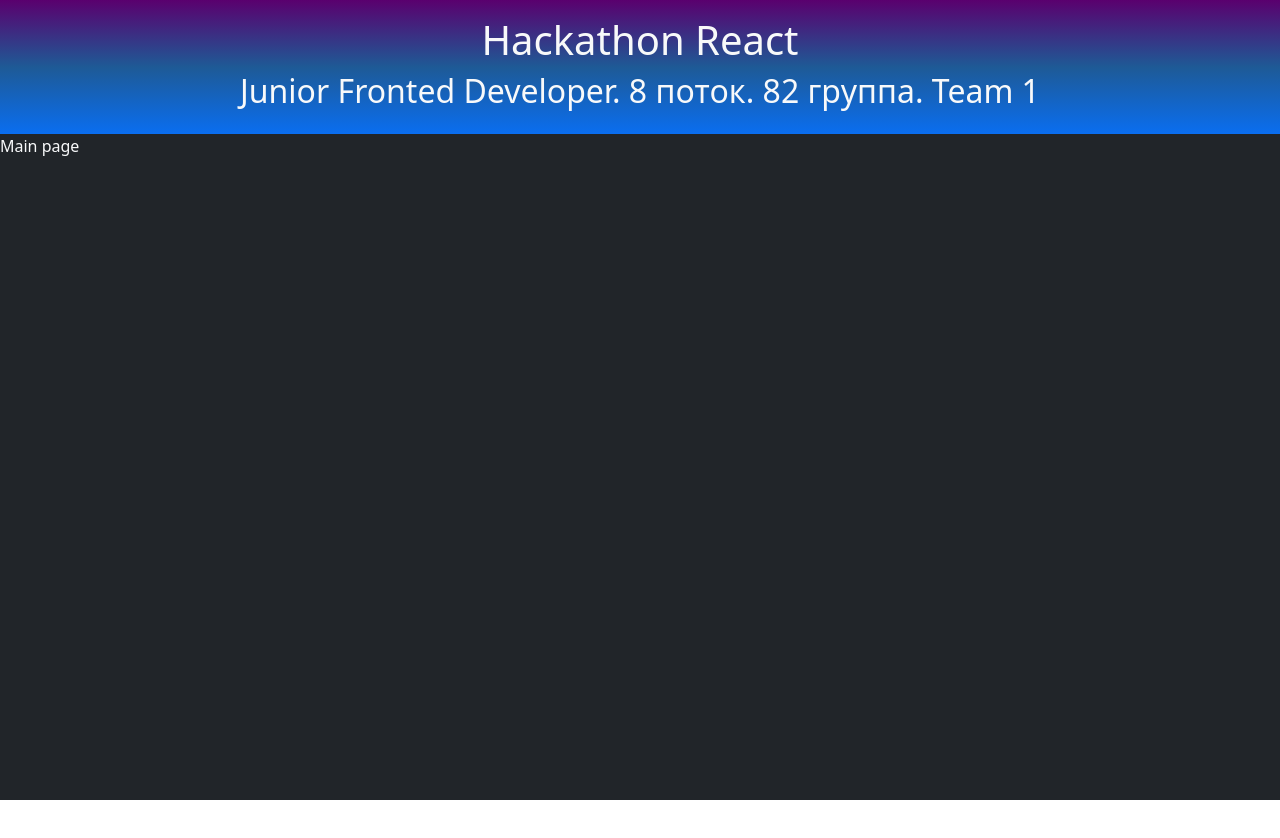
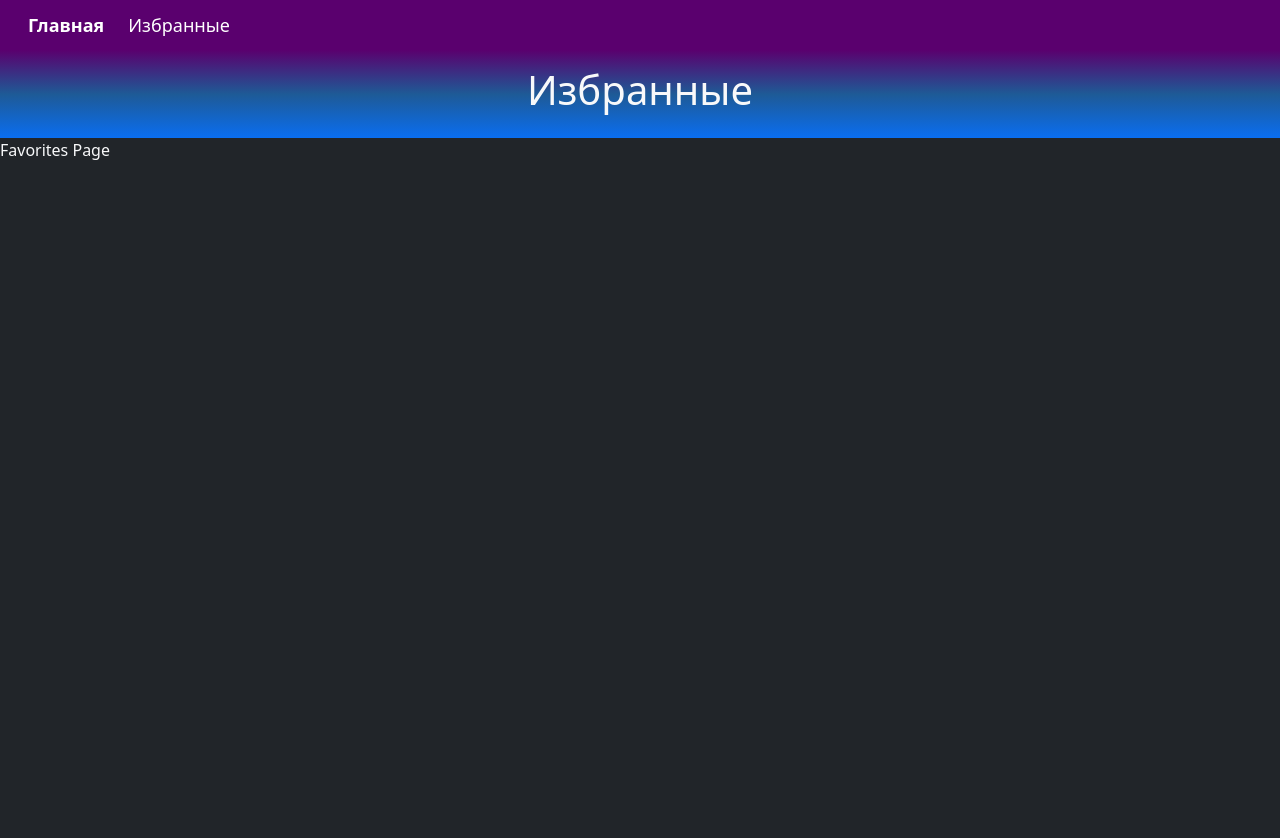
Before and after one commit to absolemDev/hackathon-react-RS, a React (Create React App) app: page /favorites in a window 1280 px wide. Before the commit this address led to /. Shown: the top 838 px of the page. Before the commit the page ends 800 px from the top, so only its background shows below. Built offline with nearby package versions, Linux system fonts and the light colour scheme; no server answers.

Commit message:
Implemented navbar component

```diff
--- a/src/app/App.jsx
+++ b/src/app/App.jsx
@@ -3,6 +3,7 @@ import { useRoutes } from "react-router-dom";
 import routes from "./routes";
 import { useDispatch } from "react-redux";
 import { loadTeamList } from "./store/team";
+import NavBar from "./components/ui/navbar";
 
 function App() {
   const elements = useRoutes(routes());
@@ -12,7 +13,12 @@ function App() {
     dispatch(loadTeamList());
   }, []);
 
-  return <>{elements}</>;
+  return (
+    <>
+      <NavBar />
+      {elements}
+    </>
+  );
 }
 
 export default App;
--- /dev/null
+++ b/src/app/components/page/favoritesPage.jsx
@@ -0,0 +1,16 @@
+import React from "react";
+
+const FavoritesPage = () => {
+  return (
+    <div className="d-flex flex-column h-100">
+      <header className="py-3">
+        <h1 className="text-center text-light">Избранные</h1>
+      </header>
+      <main className="bg-dark flex-fill">
+        <p className="text-light">Favorites Page</p>
+      </main>
+    </div>
+  );
+};
+
+export default FavoritesPage;
--- /dev/null
+++ b/src/app/components/ui/navbar.jsx
@@ -0,0 +1,19 @@
+import React from "react";
+import { Link } from "react-router-dom";
+
+const NavBar = () => {
+  return (
+    <nav className="navbar-wrapper">
+      <div className="navlink-wrapper">
+        <Link className="navlink-item navlink-item-main" to="/">
+          Главная
+        </Link>
+        <Link className="navlink-item" to="/favorites">
+          Избранные
+        </Link>
+      </div>
+    </nav>
+  );
+};
+
+export default NavBar;
--- a/src/app/routes.jsx
+++ b/src/app/routes.jsx
@@ -1,6 +1,7 @@
 import { Navigate } from "react-router-dom";
 import MainLayout from "./layouts/main";
 import MainPage from "./components/page/mainPage";
+import FavoritesPage from "./components/page/favoritesPage";
 
 const routes = (isLoggedIn, location) => [
   {
@@ -9,6 +10,10 @@ const routes = (isLoggedIn, location) => [
     children: [{ path: "", element: <MainPage /> }]
   },
   {
+    path: "favorites",
+    element: <FavoritesPage />
+  },
+  {
     path: "*",
     element: <Navigate to="/" />
   }
--- a/src/index.css
+++ b/src/index.css
@@ -24,3 +24,28 @@ header {
     rgb(10, 110, 240) 100%
   );
 }
+
+.navbar-wrapper {
+  width: 100%;
+  height: 50px;
+  padding: 0 1rem;
+  background-color: rgb(90, 0, 110);
+}
+.navlink-wrapper {
+  display: flex;
+  font-size: 1.125rem;
+  height: 100%;
+}
+.navlink-item {
+  display: flex;
+  align-items: center;
+  margin: 0 0.75rem;
+  color: #fff;
+  text-decoration: none;
+}
+.navlink-item:hover {
+  text-decoration: underline;
+}
+.navlink-item-main {
+  font-weight: 700;
+}
```
